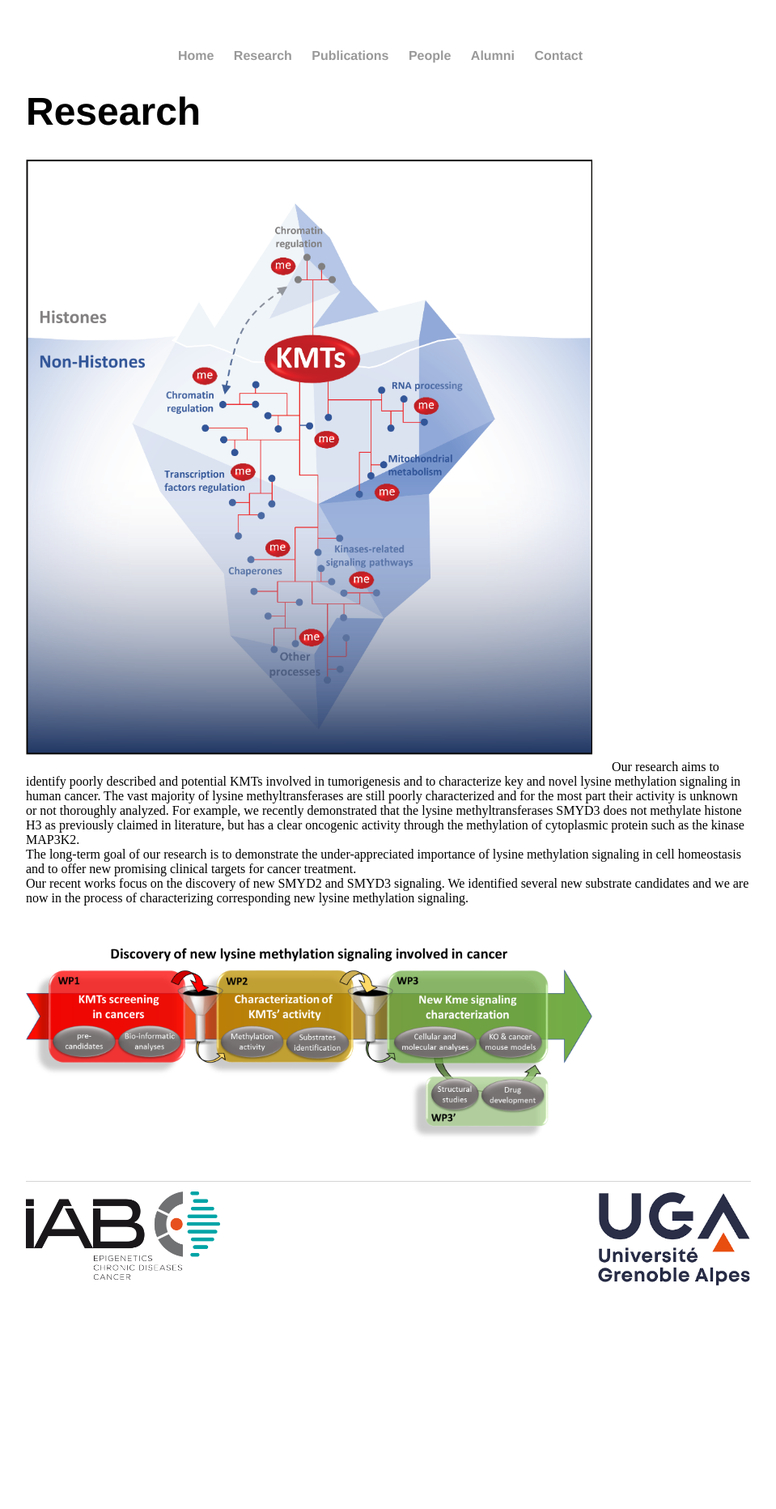
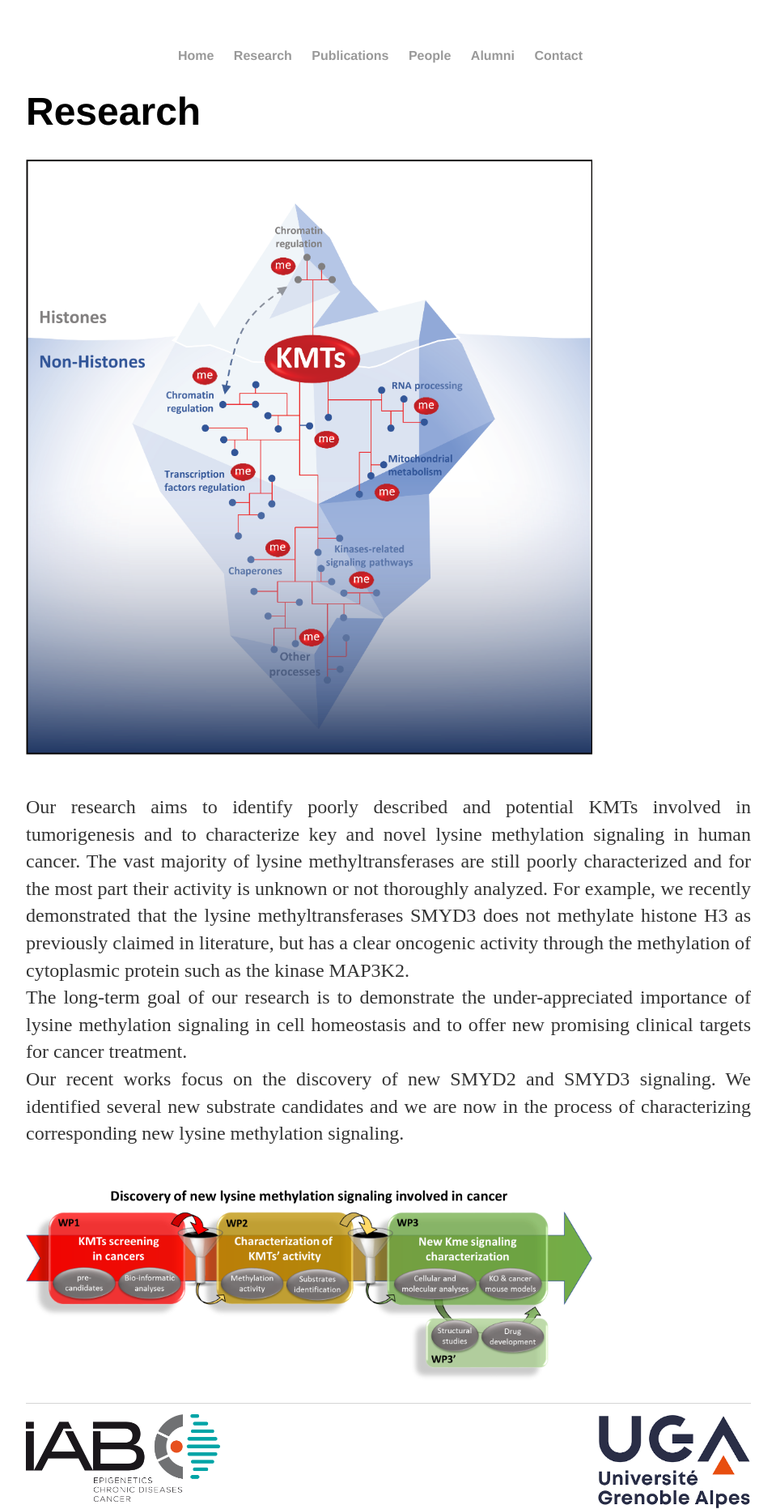
Before and after one commit to Reynoird-Lab/Reynoird-lab.github.io, a Jekyll site: the page built from Research/index.html, in a window 1280 px wide. Shown: the whole page at 81% size, without its empty margins (160-1119 px from the left). Built offline with Jekyll 4.4.1, drawn with Linux system fonts in a browser that asks for light colours; Markdown is read by kramdown in place of the engine named in the settings; before the commit the page ends 1588 px from its top, so only the background shows below that.

Commit message:
Update index.html

```diff
--- a/Research/index.html
+++ b/Research/index.html
@@ -4,8 +4,8 @@
 ---
 	<h1>{{ page.title }}</h1>
 
-<div><img src="https://reynoird-lab.github.io/Images/Lukinovic V graphical abstract CMYK_revision.png" title="Lysine Methylation Signaling" width="700" style="margin: 0px 20px 20px 0px;"/> Our research aims to identify poorly described and potential KMTs involved in tumorigenesis and to characterize key and novel lysine methylation signaling in human cancer. The vast majority of lysine methyltransferases are still poorly characterized and for the most part their activity is unknown or not thoroughly analyzed. For example, we recently demonstrated that the lysine methyltransferases SMYD3 does not methylate histone H3 as previously claimed in literature, but has a clear oncogenic activity through the methylation of cytoplasmic protein such as the kinase MAP3K2.<br>
+<img src="https://reynoird-lab.github.io/Images/Lukinovic V graphical abstract CMYK_revision.png" title="Lysine Methylation Signaling" width="700" style="margin: 0px 20px 20px 0px;"/>
+<p align="justify"> Our research aims to identify poorly described and potential KMTs involved in tumorigenesis and to characterize key and novel lysine methylation signaling in human cancer. The vast majority of lysine methyltransferases are still poorly characterized and for the most part their activity is unknown or not thoroughly analyzed. For example, we recently demonstrated that the lysine methyltransferases SMYD3 does not methylate histone H3 as previously claimed in literature, but has a clear oncogenic activity through the methylation of cytoplasmic protein such as the kinase MAP3K2.<br>
 The long-term goal of our research is to demonstrate the under-appreciated importance of lysine methylation signaling in cell homeostasis and to offer new promising clinical targets for cancer treatment.
 <br>Our recent works focus on the discovery of new SMYD2 and SMYD3 signaling. We identified several new substrate candidates and we are now in the process of characterizing corresponding new lysine methylation signaling.</p><br>
-<img src="https://reynoird-lab.github.io/Images/research.png" title="research" width="700" style="margin: 0px 20px 20px 0px;" br clear="left" /></div>
-<p align="justify">
+<img src="https://reynoird-lab.github.io/Images/research.png" title="research" width="700" style="margin: 0px 20px 20px 0px;" br clear="left" />
```
